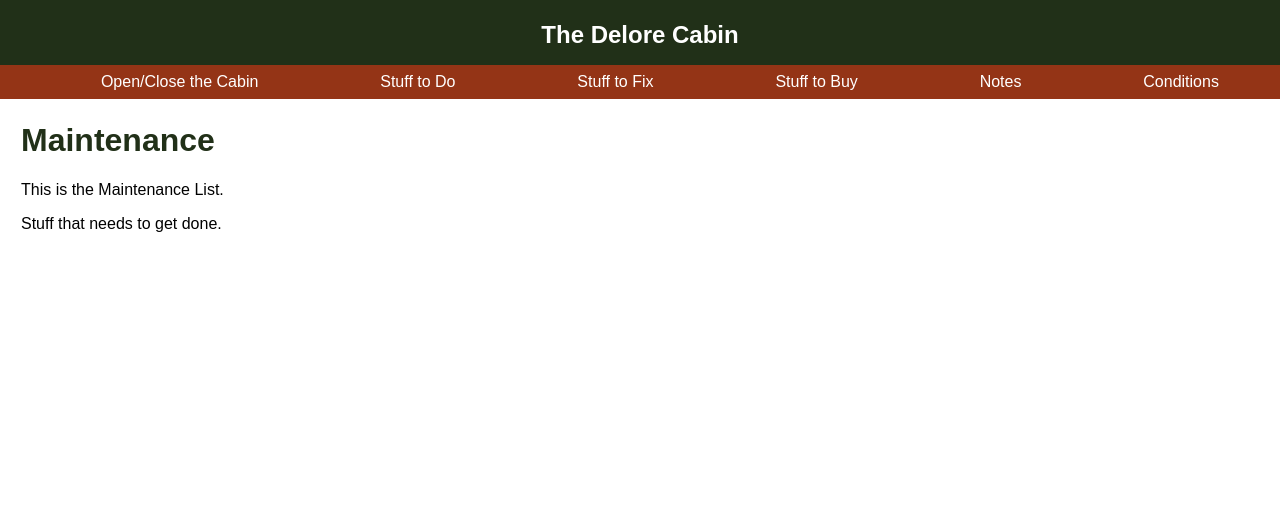
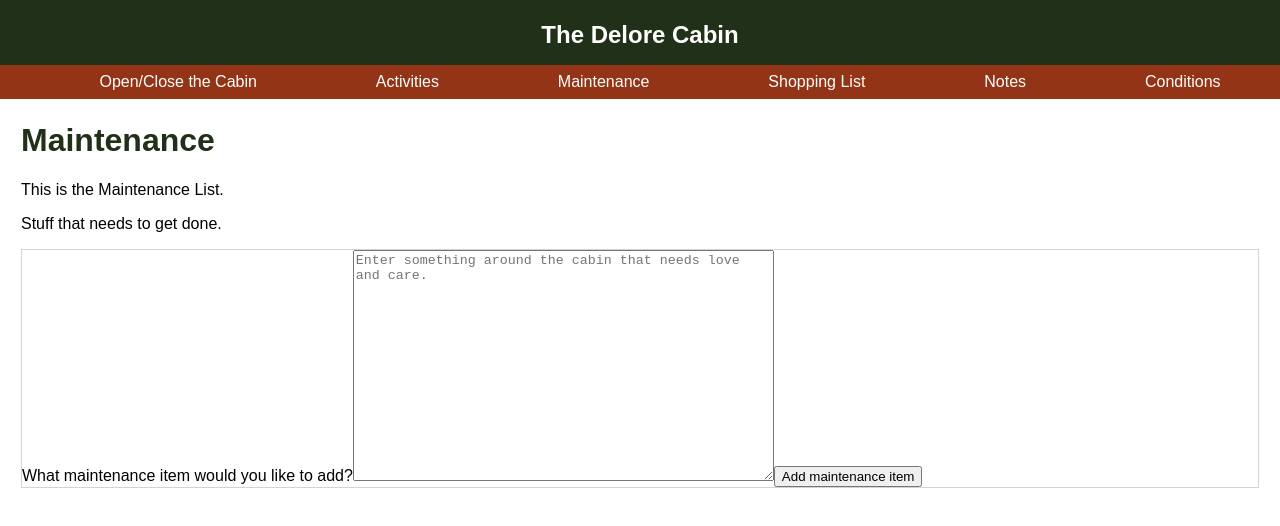
Before and after one commit to wnmurphy/cabin_app, a React (Create React App) app: page /maintenance in a window 1280 px wide. Shown: the top 526 px of the page. Built offline with nearby package versions, Linux system fonts and the light colour scheme.

Commit message:
Add comment form to Maintenance view

```diff
--- a/src/views/Form.js
+++ b/src/views/Form.js
@@ -9,7 +9,7 @@ class Form extends Component {
       <div className="comment-form">
         <form action="http://localhost:8000/activities" method="post">
           <label htmlFor={thing}>{"What " + thing + " would you like to add?"}</label>
-          <textarea name={thing} required placeholder={`Enter  ${thingText}`} rows="15" cols="50"/>
+          <textarea name={thing} required placeholder={`Enter ${thingText}`} rows="15" cols="50"/>
           <input type="submit" value={`Add ${thing}`}/>
         </form>
       </div>
--- a/src/views/Maintenance.js
+++ b/src/views/Maintenance.js
@@ -1,4 +1,5 @@
 import React, { Component } from 'react';
+import Form from './Form.js';
 
 class Maintenance extends Component {
 
@@ -8,6 +9,7 @@ class Maintenance extends Component {
         <h1>Maintenance</h1>
         <p>This is the Maintenance List.</p>
         <p>Stuff that needs to get done.</p>
+        <Form formThing={["something around the cabin that needs love and care.","maintenance item"]} endpoint={"/maintenance"} />
       </div>
     )
   }
--- a/src/views/NavBar.js
+++ b/src/views/NavBar.js
@@ -7,9 +7,9 @@ class NavBar extends Component {
       <div className="NavBar">
         <ul>
         <li className="nav-item"><a href="/instructions">Open/Close the Cabin</a></li>
-        <li className="nav-item"><a href="/activities">Stuff to Do</a></li>
-        <li className="nav-item"><a href="/maintenance">Stuff to Fix</a></li>
-        <li className="nav-item"><a href="/shopping">Stuff to Buy</a></li>
+        <li className="nav-item"><a href="/activities">Activities</a></li>
+        <li className="nav-item"><a href="/maintenance">Maintenance</a></li>
+        <li className="nav-item"><a href="/shopping">Shopping List</a></li>
         <li className="nav-item"><a href="/notes">Notes</a></li>
         <li className="nav-item"><a href="/conditions">Conditions</a></li>
         </ul>
```
